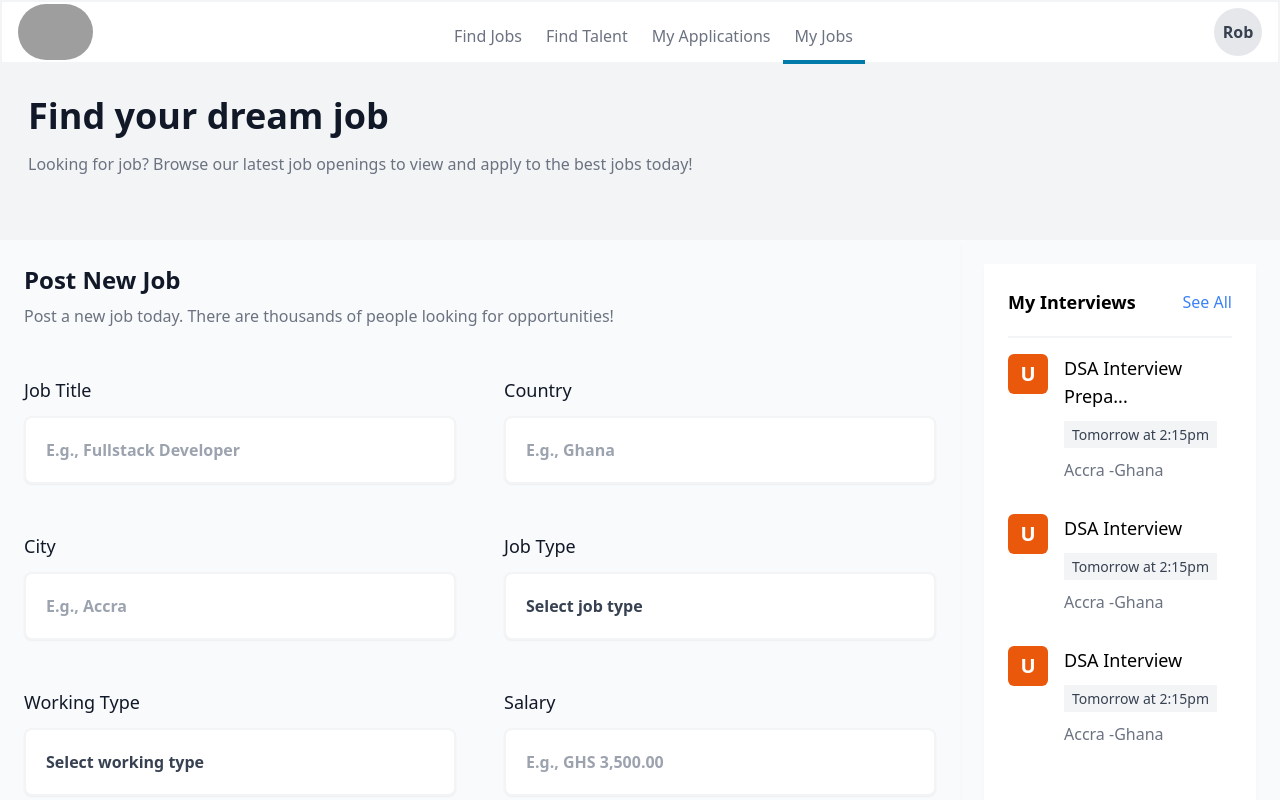
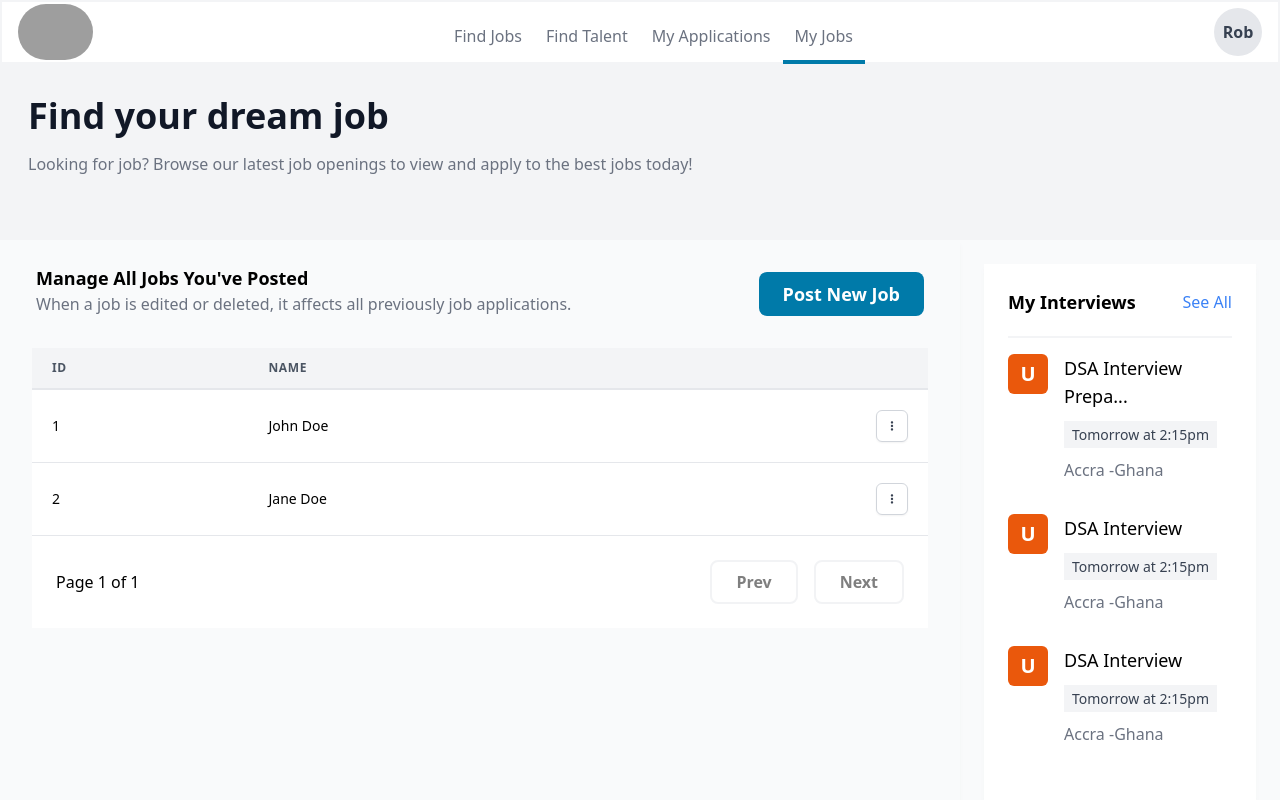
Before and after one commit to bobTheBuilderCodes/job-finder, a React (Create React App) app in the folder frontend/: page /upload-jobs in a window 1280 px wide. Shown: the top 800 px of the page. Built offline with nearby package versions, Linux system fonts and the light colour scheme; grey boxes are pictures that could not be loaded.

Commit message:
User's Jobs Table Design

```diff
--- a/frontend/src/components/find_jobs/JobCard.tsx
+++ b/frontend/src/components/find_jobs/JobCard.tsx
@@ -40,7 +40,7 @@ const JobCard = ({
             </h1>
             <div>
               <h1 className="font-medium text-md text-gray-500 text-end">
-                {city} {country && `,${country}`}
+                {city} {country && `, ${country}`}
               </h1>
               <p className="text-gray-400 text-sm list-disc text-end">
                 {" "}
--- a/frontend/src/components/find_jobs/Jobs.tsx
+++ b/frontend/src/components/find_jobs/Jobs.tsx
@@ -4,23 +4,27 @@ import GlobalSearch from "./GlobalSearch";
 import Interview from "../shared/Interview";
 import JobCard from "./JobCard";
 import { useGetJobQuery, useGetJobsQuery } from "../../services/jobs";
+import Loader from "../shared/Loader";
+import Table from "../shared/Table";
 
 interface jobDetails {
-  _id: string
+  _id: string;
   job_title: string;
   city: string;
   country: string;
   working_type: string;
-  job_type: string
+  job_type: string;
   job_description: string;
-  createdAt: string
+  createdAt: string;
 }
 const Jobs = () => {
-  const { data } = useGetJobsQuery("");
+  const { data, isLoading } = useGetJobsQuery("");
 
   const jobs: jobDetails[] = data?.jobs;
 
   console.log("Jobs fetched", data);
+
+
 
   return (
     <section className="bg-gray-50 flex">
@@ -29,9 +33,23 @@ const Jobs = () => {
       </aside>
       <section className="w-2/4">
         <GlobalSearch />
-        {jobs?.map(
-          ({ _id, job_title, city, country, working_type, job_type, job_description , createdAt}) => (
-            <JobCard key={_id}
+
+        {isLoading ? (
+          <Loader />
+        ) : (
+          jobs?.map(
+            ({
+              _id,
+              job_title,
+              city,
+              country,
+              working_type,
+              job_type,
+              job_description,
+              createdAt,
+            }) => (
+              <JobCard
+                key={_id}
                 job_title={job_title}
                 city={city}
                 country={country}
@@ -40,6 +58,7 @@ const Jobs = () => {
                 job_description={job_description}
                 createdAt={createdAt}
               />
+            )
           )
         )}
       </section>
--- a/frontend/src/components/my_jobs/NewJobForms.tsx
+++ b/frontend/src/components/my_jobs/NewJobForms.tsx
@@ -43,8 +43,7 @@ const NewJobForms: React.FC<{
     }));
   };
 
-  const [postJob, { isLoading, isSuccess, isError, error }] =
-    usePostJobMutation();
+  const [postJob] = usePostJobMutation();
 
     const navigate = useNavigate()
 
@@ -149,13 +148,13 @@ const NewJobForms: React.FC<{
         <button
           type="button"
           onClick={() => setPageView(false)}
-          className="border-2 border-green-600 mx-6 font-bold px-6 py-2 text-green-600 text-lg rounded-lg transition-colors duration-300 hover:bg-green-600 hover:text-white"
+          className="border-2 border-[#007AA9] mx-6 font-bold px-6 py-2 text-[#007AA9] text-lg rounded-lg transition-colors duration-300 hover:bg-[#007AA9] hover:text-white"
         >
           Cancel
         </button>
         <button
           type="submit"
-          className="bg-green-600 font-bold px-6 py-2 text-white text-lg rounded-lg transition-colors duration-300 hover:bg-green-800"
+          className="bg-[#007AA9] font-bold px-6 py-2 text-white text-lg rounded-lg "
         >
           Submit
         </button>
--- a/frontend/src/components/my_jobs/UploadJob.tsx
+++ b/frontend/src/components/my_jobs/UploadJob.tsx
@@ -1,16 +1,60 @@
 import { useState } from "react";
 import Interview from "../shared/Interview";
 import NewJobForms from "./NewJobForms";
+import Table from "../shared/Table";
 
 const UploadJob = () => {
-  const [pageView, setPageView] = useState(true)
+  const [pageView, setPageView] = useState(false);
+
+  const columns = [
+    { label: "ID", accessor: "id" },
+    { label: "Name", accessor: "name" },
+  ];
+
+  const sampleData = [
+    { id: 1, name: "John Doe" },
+    { id: 2, name: "Jane Doe" },
+  ];
+
+  const dropdownOptions = [
+    { label: "Edit", action: (item: any) => console.log("Edit:", item) },
+    { label: "Delete", action: (item: any) => console.log("Delete:", item) },
+    // Add more actions as needed
+  ];
+
   return (
     <section className="bg-gray-50 flex">
       <section className="w-3/4 shadow-md shadow-gray-100">
-        {
-          pageView ?
-          <NewJobForms pageView={pageView} setPageView={setPageView} /> : <h1>Table view</h1>
-        }
+        {pageView ? (
+          <NewJobForms pageView={pageView} setPageView={setPageView} />
+        ) : (
+          <>
+            <div className="flex justify-between items-end mx-6">
+              <div>
+                <h1 className="font-bold text-lg font-gray-900 mx-3 mt-6">
+                  Manage All Jobs You've Posted
+                </h1>
+                <p className="text-gray-500 mx-3">
+                  When a job is edited or deleted, it affects all previously job
+                  applications.
+                </p>
+              </div>
+              <button
+          type="button"
+          onClick={() => setPageView(true)}
+          className=" bg-[#007AA9] mx-3 font-bold px-6 py-2 text-white text-lg rounded-lg "
+        >
+          Post New Job
+        </button>
+            </div>
+
+            <Table
+              data={sampleData}
+              columns={columns}
+              dropdownOptions={dropdownOptions}
+            />
+          </>
+        )}
       </section>
       <aside className="w-1/4">
         <Interview />
--- /dev/null
+++ b/frontend/src/components/shared/Loader.tsx
@@ -0,0 +1,26 @@
+
+const Loader = () => {
+  return (
+    <div className='h-full w-full grid place-items-center'>
+      <svg width="50" height="50" viewBox="0 0 50 50">
+        <circle cx="25" cy="25" r="20" fill="none" stroke="blue" strokeWidth="4">
+          <animate
+            attributeName="stroke-dashoffset"
+            dur="2s"
+            repeatCount="indefinite"
+            from="0"
+            to="502"
+          />
+          <animate
+            attributeName="stroke-dasharray"
+            dur="2s"
+            repeatCount="indefinite"
+            values="150.6 100.4;1 250;150.6 100.4"
+          />
+        </circle>
+      </svg>
+    </div>
+  );
+}
+
+export default Loader;
--- /dev/null
+++ b/frontend/src/components/shared/Table.tsx
@@ -0,0 +1,138 @@
+import React, { useEffect, useRef, useState } from 'react';
+import { MdMoreVert } from 'react-icons/md';
+
+
+
+  interface PaginationProps {
+    currentPage: number;
+    totalItems: number;
+    pageSize: number;
+    onPageChange: (page: number) => void;
+  }
+
+  interface DropdownOption {
+    label: string;
+    action: (item: any) => void;
+  }
+
+  interface TableProps {
+    data: Array<any>;
+    columns: Array<{ label: string; accessor: string }>;
+    dropdownOptions: DropdownOption[];
+  }
+
+
+  const Pagination: React.FC<PaginationProps> = ({
+    currentPage,
+    totalItems,
+    pageSize,
+    onPageChange
+  }) => {
+    const totalPages = Math.ceil(totalItems / pageSize);
+
+    return (
+      <div className="flex justify-between items-center p-6 bg-white">
+        <span className='mr-auto'>
+          Page {currentPage} of {totalPages}
+        </span>
+        <button
+          disabled={currentPage === 1}
+          onClick={() => onPageChange(currentPage - 1)}
+          className="disabled:opacity-50 font-semibold border-2 py-2 px-6 rounded-lg border-gray-200"
+        >
+          Prev
+        </button>
+
+        <button
+          disabled={currentPage === totalPages}
+          onClick={() => onPageChange(currentPage + 1)}
+          className="disabled:opacity-50 font-semibold border-2 py-2 px-6 ml-4 rounded-lg border-gray-200"
+        >
+          Next
+        </button>
+      </div>
+    );
+  };
+
+
+
+
+const Table: React.FC<TableProps> = ({ data, columns, dropdownOptions }) => {
+  const [currentPage, setCurrentPage] = useState(1);
+  const pageSize = 5; // Items per page
+  const [dropdownOpen, setDropdownOpen] = useState<Array<boolean>>(Array(data.length).fill(false));
+  const dropdownRefs = useRef<(HTMLDivElement | null)[]>([]);
+
+  useEffect(() => {
+    const handleClickOutside = (event: MouseEvent) => {
+      if (dropdownRefs.current && !dropdownRefs.current.some(ref => ref && ref.contains(event.target as Node))) {
+        setDropdownOpen(Array(data.length).fill(false));
+      }
+    };
+
+    document.addEventListener('mousedown', handleClickOutside);
+    return () => {
+      document.removeEventListener('mousedown', handleClickOutside);
+    };
+  }, [data.length]);
+
+  const toggleDropdown = (index: number) => {
+    const newDropdownOpen = Array(data.length).fill(false);
+    newDropdownOpen[index] = !dropdownOpen[index];
+    setDropdownOpen(newDropdownOpen);
+  };
+
+  return (
+    <div className='m-8 rounded-lg'>
+      <table className="min-w-full leading-normal">
+        <thead>
+          <tr>
+            {columns.map((column, idx) => (
+              <th key={idx} className="px-5 py-3 border-b-2 border-gray-200 bg-gray-100 text-left text-xs font-semibold text-gray-600 uppercase tracking-wider">
+                {column.label}
+              </th>
+            ))}
+            <th className="px-5 py-3 border-b-2 border-gray-200 bg-gray-100"></th>
+          </tr>
+        </thead>
+        <tbody>
+          {data.slice((currentPage - 1) * pageSize, currentPage * pageSize).map((item, idx) => (
+            <tr key={idx}>
+              {columns.map((column, colIndex) => (
+                <td key={colIndex} className="px-5 py-5 border-b border-gray-200 bg-white text-sm">
+                  {item[column.accessor]}
+                </td>
+              ))}
+              <td className="px-5 py-5 border-b border-gray-200 bg-white text-sm text-right">
+                <div className="relative inline-block text-left" ref={el => dropdownRefs.current[idx] = el}>
+                  <button type="button" className="inline-flex justify-center w-full rounded-md border border-gray-300 shadow-sm px-2 py-2 bg-white text-sm font-medium text-gray-700 hover:bg-gray-50 focus:outline-none" onClick={() => toggleDropdown(idx)}>
+                    <MdMoreVert />
+                  </button>
+                  {dropdownOpen[idx] && (
+                    <div className="origin-top-right absolute max-w-fit flex flex-end z-10 bg-white right-0 mt-2 w-56 rounded-md shadow-lg ring-1 ring-black ring-opacity-5 focus:outline-none" role="menu" aria-orientation="vertical">
+                      <div className="py-1" role="none">
+                        {dropdownOptions.map((option, optionIndex) => (
+                          <a key={optionIndex} href="#" className="text-gray-700 block px-4 py-2 text-sm pr-8" role="menuitem" onClick={() => { option.action(item); toggleDropdown(idx); }}>
+                            {option.label}
+                          </a>
+                        ))}
+                      </div>
+                    </div>
+                  )}
+                </div>
+              </td>
+            </tr>
+          ))}
+        </tbody>
+      </table>
+      <Pagination
+        currentPage={currentPage}
+        totalItems={data.length}
+        pageSize={pageSize}
+        onPageChange={setCurrentPage}
+      />
+    </div>
+  );
+};
+
+export default Table;
```
Lines whose indentation alone changed are shown as unchanged.
